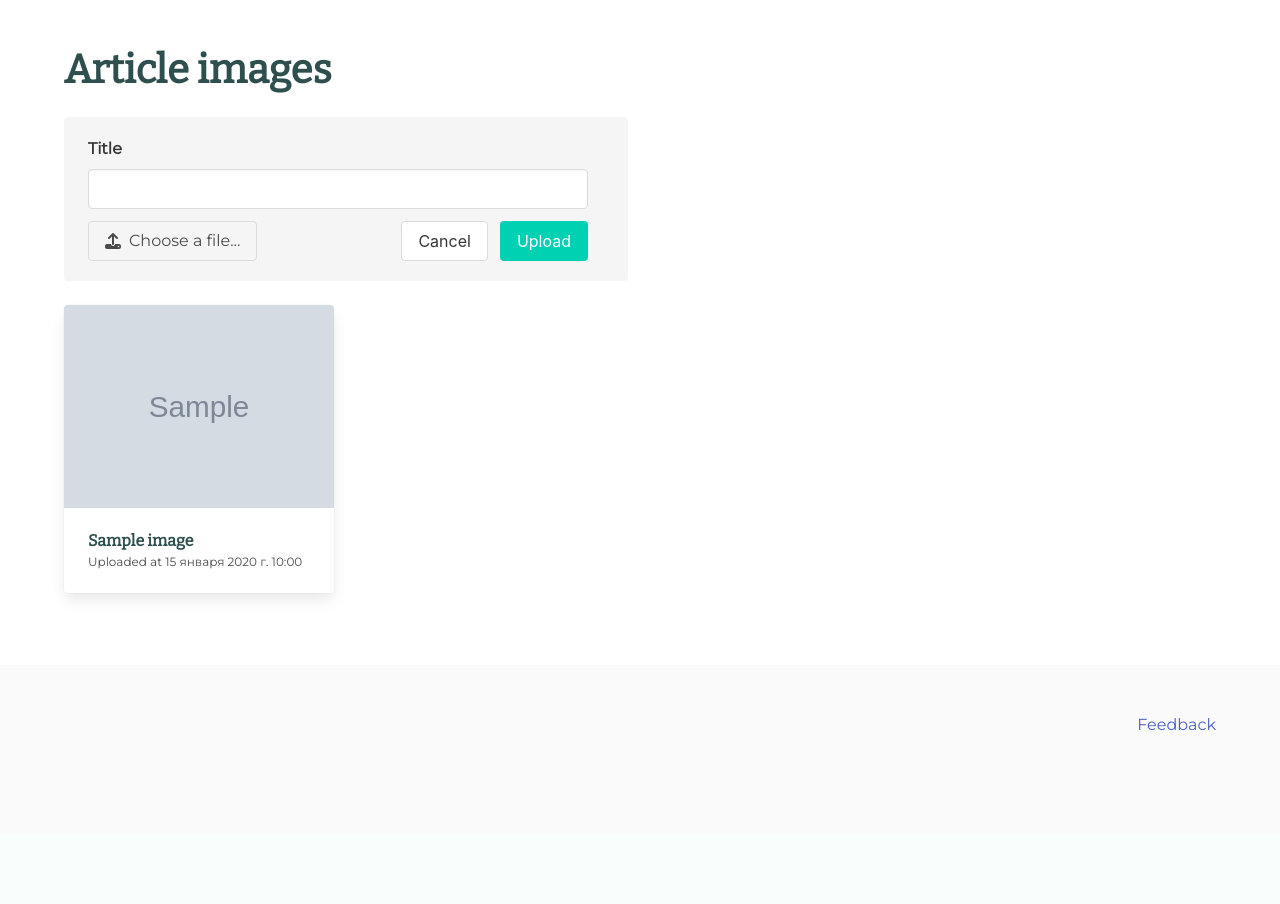
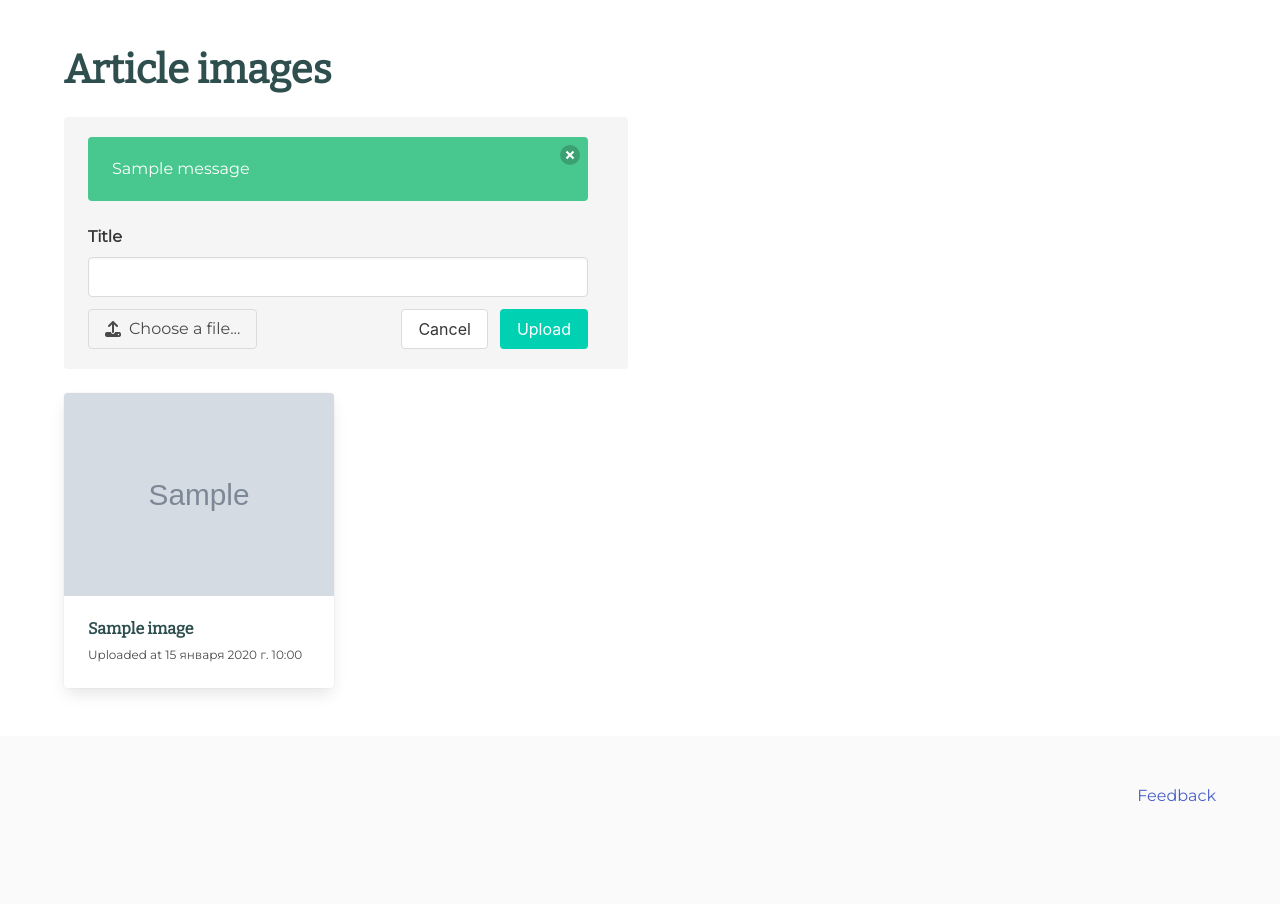
Before and after one commit to dshum/django-biology, a Django app: page /profile/images in a window 1280 px wide. Shown: the part 56-960 px from the top of the page. Before the commit the page ends 786 px from the top, so only its background shows below. Run offline with Django 5.2, Linux system fonts and the light colour scheme; a user stored in the database is signed in; tables that the repository leaves empty hold one stand-in row (values such as "Sample post"); grey boxes marked "Sample" are stand-in pictures; one stand-in notice (Sample message) is shown; some libraries are stand-ins or nearby versions; some web fonts are replaced.

Commit message:
Use HTMX in the upload image form and images list pagination.

```diff
--- /dev/null
+++ b/src/articles/forms.py
@@ -0,0 +1,15 @@
+from django import forms
+from django.utils.translation import gettext_lazy as _
+
+from .models import Image
+
+
+class UploadImageForm(forms.ModelForm):
+    title = forms.CharField(label=_('Title'), required=True, max_length=255,
+                            widget=forms.TextInput(attrs={'class': 'input'}))
+    image = forms.ImageField(label=_('Image'), required=True,
+                             widget=forms.FileInput(attrs={'class': 'file-input'}))
+
+    class Meta:
+        model = Image
+        fields = ('title', 'image')
--- a/src/articles/services.py
+++ b/src/articles/services.py
@@ -52,7 +52,7 @@ def get_user_articles_paginator(user: User, page_number: int = 1, page_size: int
     return paginator.get_page(page_number)
 
 
-def get_user_images_paginator(user: User, page_number: int = 1, page_size: int = 16):
+def get_user_images_paginator(user: User, page_number: int = 1, page_size: int = 8):
     images = Image.objects.filter(user_id=user.pk).order_by('-created_at')
     paginator = Paginator(images, page_size)
     return paginator.get_page(page_number)
--- /dev/null
+++ b/src/articles/templates/articles/forms/upload_image_form.html
@@ -0,0 +1,82 @@
+{% load i18n %}
+
+{% if messages %}
+  <div class="notification is-success">
+    <div class="delete"></div>
+    {% for message in messages %}
+      <div>{{ message }}</div>
+    {% endfor %}
+  </div>
+{% endif %}
+
+{% if form.non_field_errors %}
+  <div class="notification is-danger">
+    {% for error in form.non_field_errors %}
+      {{ error }}
+    {% endfor %}
+  </div>
+{% endif %}
+
+<form method="POST" enctype="multipart/form-data" novalidate
+      hx-trigger="submit" hx-encoding="multipart/form-data"
+      hx-post="{% url 'articles.profile.images.form' %}"
+      hx-target="this" hx-swap="outerHTML">
+  {% csrf_token %}
+  <div class="field">
+    <label class="label" for="title">{% trans 'Title' %}</label>
+    <div class="control">
+      {{ form.title }}
+      {% for error in form.title.errors %}
+        <p class="help is-danger">{{ error }}</p>
+      {% endfor %}
+    </div>
+  </div>
+  <div class="level">
+    <div class="level-left">
+      <div class="level-item">
+        <div class="level-item">
+          <div class="field">
+            <div class="control">
+              <div class="file">
+                <label class="file-label">
+                  {{ form.image }}
+                  <span class="file-cta">
+                    <span class="file-icon"><i class="fas fa-upload"></i></span>
+                    <span class="file-label">{% trans 'Choose a file...' %}</span>
+                  </span>
+                </label>
+              </div>
+              {% for error in form.image.errors %}
+                <p class="help is-danger">{{ error }}</p>
+              {% endfor %}
+            </div>
+          </div>
+        </div>
+      </div>
+    </div>
+    <div class="level-right">
+      <div class="field is-grouped">
+        <div class="control">
+          <button type="reset" class="button is-outlined">
+            <span>{% trans 'Cancel' %}</span>
+          </button>
+        </div>
+        <div class="control">
+          <button type="submit" class="button is-primary">
+            <span>{% trans 'Upload' %}</span>
+          </button>
+        </div>
+      </div>
+    </div>
+  </div>
+</form>
+
+<script>
+  (document.querySelectorAll('.notification .delete') || []).forEach(($delete) => {
+    const $notification = $delete.parentNode;
+
+    $delete.addEventListener('click', () => {
+      $notification.parentNode.removeChild($notification);
+    });
+  });
+</script>
--- /dev/null
+++ b/src/articles/templates/articles/image_card.html
@@ -0,0 +1,15 @@
+{% load i18n %}
+
+<div class="card">
+  <div class="card-image">
+    <figure class="image is-4by3 has-background-light has-background-image"
+            style="background: url('{{ image.image.url }}');">
+    </figure>
+  </div>
+  <div class="card-content">
+    <div class="content">
+      <div class="title is-6 mb-2">{{ image.title }}</div>
+      <div class="is-size-7">{% trans 'Uploaded at' %} {{ image.created_at }}</div>
+    </div>
+  </div>
+</div>
--- a/src/articles/templates/articles/images.html
+++ b/src/articles/templates/articles/images.html
@@ -14,78 +14,15 @@
   <div class="tile is-ancestor">
     <div class="tile is-parent is-6">
       <div class="tile is-child is-vertical notification is-light">
-        <form method="POST">
-          <div class="field">
-            <label class="label" for="title">{% trans 'Title' %}</label>
-            <div class="control">
-              <input class="input" type="text" id="title" name="title">
-            </div>
-          </div>
-          <div class="level">
-            <div class="level-left">
-              <div class="level-item">
-                <div class="level-item">
-                  <div class="field">
-                    <div class="control">
-                      <div class="file">
-                        <label class="file-label">
-                          <input class="file-input" type="file" id="image" name="image">
-                          <span class="file-cta">
-                            <span class="file-icon"><i class="fas fa-upload"></i></span>
-                            <span class="file-label">{% trans 'Choose a file...' %}</span>
-                          </span>
-                        </label>
-                      </div>
-                    </div>
-                  </div>
-                </div>
-              </div>
-            </div>
-            <div class="level-right">
-              <div class="field is-grouped">
-                <div class="control">
-                  <button type="reset" class="button is-outlined">
-                    <span>{% trans 'Cancel' %}</span>
-                  </button>
-                </div>
-                <div class="control">
-                  <button type="submit" class="button is-primary">
-                    <span>{% trans 'Upload' %}</span>
-                  </button>
-                </div>
-              </div>
-            </div>
-          </div>
-        </form>
+        {% include 'articles/forms/upload_image_form.html' with form=form %}
       </div>
     </div>
   </div>
 
-  {% if images_page_obj %}
-    <div class="columns is-multiline">
-      {% for image in images_page_obj %}
-        <div class="column is-one-quarter">
-          <div class="card">
-            <div class="card-image">
-              <figure class="image">
-                <img src="{{ image.image.url }}" width="480" alt="" title="{{ image.title }}">
-              </figure>
-            </div>
-            <div class="card-content">
-              <div class="media">
-                <div class="media-content">
-                  <p class="title is-6">{{ image.title }}</p>
-                  <p class="subtitle is-7">{% trans 'Uploaded at' %} {{ image.created_at }}</p>
-                </div>
-              </div>
-            </div>
-          </div>
-        </div>
-      {% endfor %}
-    </div>
-  {% endif %}
-
-  {% include 'components/pagination.html' with page_obj=images_page_obj %}
+  <div class="has-htmx-pagination"
+      hx-get="{% url 'articles.profile.images.list' %}"
+      hx-trigger="load, newImage from:body">
+  </div>
 
   <script>
     const fileFields = document.querySelectorAll('.file.has-name');
--- /dev/null
+++ b/src/articles/templates/articles/images_list.html
@@ -0,0 +1,11 @@
+{% if images_page_obj %}
+  <div class="columns is-multiline">
+    {% for image in images_page_obj %}
+      <div class="column is-one-quarter">
+        {% include 'articles/image_card.html' with image=image %}
+      </div>
+    {% endfor %}
+  </div>
+{% endif %}
+
+{% include 'components/htmx_pagination.html' with page_obj=images_page_obj %}
--- a/src/articles/urls.py
+++ b/src/articles/urls.py
@@ -6,6 +6,8 @@ urlpatterns = [
     path('', views.index, name='articles.index'),
     path('profile', views.profile, name='articles.profile'),
     path('profile/images', views.images, name='articles.profile.images'),
+    path('profile/images/form', views.upload_image_form, name='articles.profile.images.form'),
+    path('profile/images/list', views.images_list, name='articles.profile.images.list'),
     path('categories/<int:id>', views.category, name='articles.category'),
     path('articles/<str:slug>', views.view, name='articles.view'),
     path('articles/<str:slug>/edit', views.edit, name='articles.edit'),
--- a/src/articles/views.py
+++ b/src/articles/views.py
@@ -1,13 +1,11 @@
+from django.contrib import messages
 from django.contrib.auth.decorators import login_required
-from django.core.paginator import Paginator
-from django.http import Http404, JsonResponse, HttpResponse
+from django.http import Http404, HttpResponse
 from django.shortcuts import render, redirect
-from django.views.decorators.cache import cache_page
-from django.views.decorators.vary import vary_on_cookie
+from django.utils.translation import gettext_lazy as _
 
-from .services import (get_main_categories, get_first_article_in_category, get_first_sub_category, get_article_by_slug,
-                       get_article_breadcrumbs, get_category_by_id, get_category_breadcrumbs,
-                       get_user_articles_paginator, increment_article_views, get_user_images_paginator)
+from .forms import UploadImageForm
+from .services import *
 
 
 # @cache_page(60 * 5)
@@ -23,7 +21,6 @@ def index(request):
 def profile(request):
     page_number = request.GET.get('page')
     articles_page_obj = get_user_articles_paginator(request.user, page_number)
-
     context = {
         'articles_page_obj': articles_page_obj,
     }
@@ -32,13 +29,37 @@ def profile(request):
 
 @login_required
 def images(request):
+    form = UploadImageForm()
+    context = {
+        'form': form,
+    }
+    return render(request, 'articles/images.html', context)
+
+
+def upload_image_form(request):
+    form = UploadImageForm(request.POST, request.FILES)
+    if form.is_valid():
+        image = form.save(commit=False)
+        if request.user.is_authenticated:
+            image.user = request.user
+        image.save()
+        messages.add_message(request, messages.SUCCESS, _('New image has been uploaded!'))
+
+        form = UploadImageForm()
+        response = render(request, 'articles/forms/upload_image_form.html', {'form': form})
+        response.headers['HX-Trigger'] = 'newImage'
+        return response
+
+    return render(request, 'articles/forms/upload_image_form.html', {'form': form})
+
+
+def images_list(request):
     page_number = request.GET.get('page')
     images_page_obj = get_user_images_paginator(request.user, page_number)
-
     context = {
         'images_page_obj': images_page_obj,
     }
-    return render(request, 'articles/images.html', context)
+    return render(request, 'articles/images_list.html', context)
 
 
 def category(request, id: int):
--- a/src/static/style.css
+++ b/src/static/style.css
@@ -56,3 +56,14 @@ h1, .content h2, .content h3, .title {
 .no-wrap {
   white-space: nowrap;
 }
+
+figure.has-background-image {
+  background-repeat: no-repeat !important;
+  background-position: center !important;
+  -webkit-background-size: cover !important;
+  -moz-background-size: cover !important;
+  -o-background-size: cover !important;
+  background-size: cover !important;
+  border-top-left-radius: 4px;
+  border-top-right-radius: 4px;
+}
```
Also changed, not shown: src/templates/components/htmx_pagination.html (added, +25 -0 lines).
